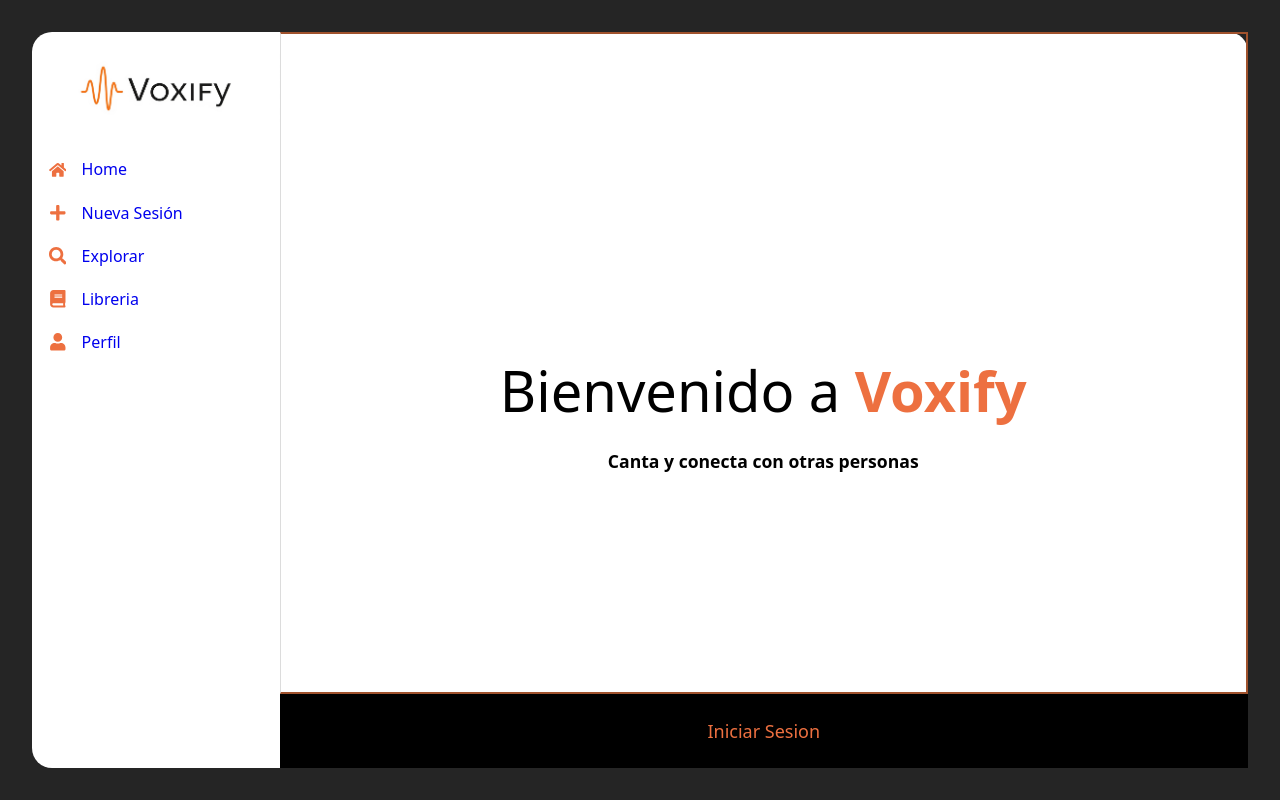
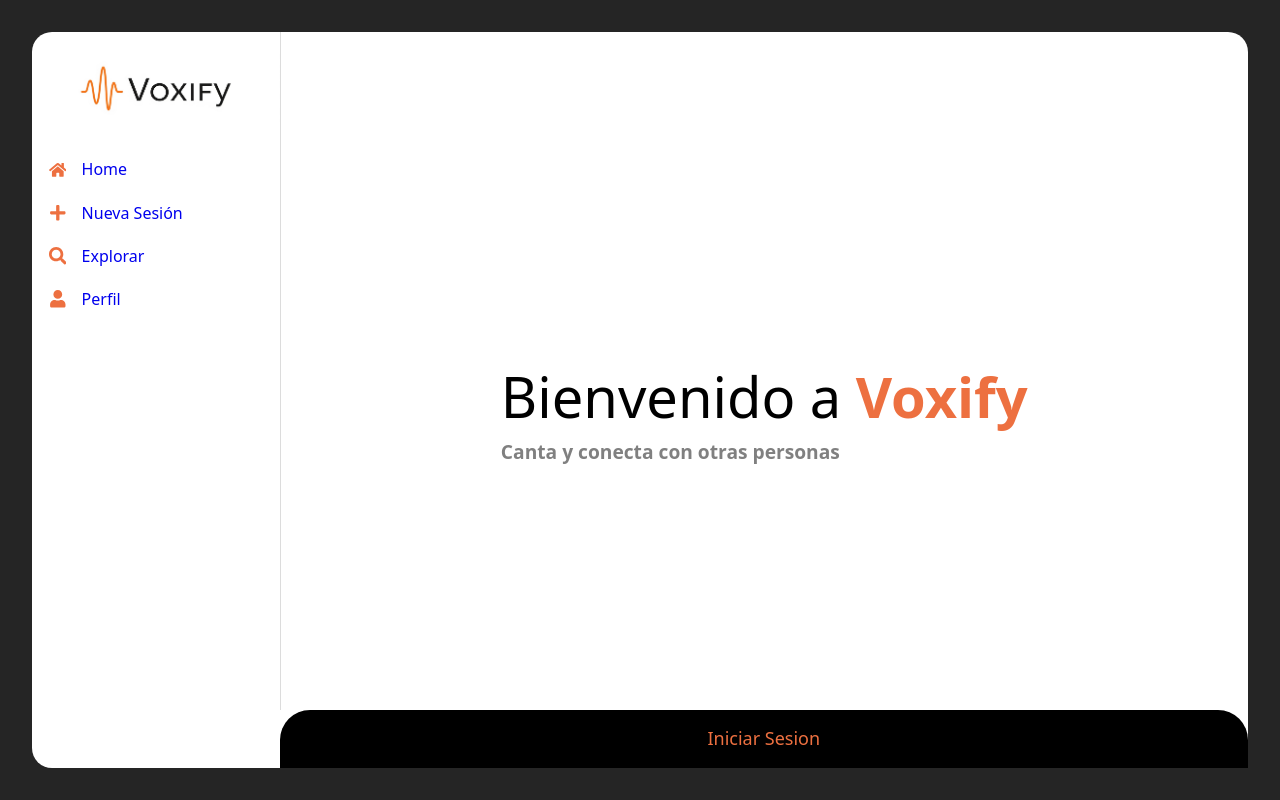
Before and after one commit to ignaarguello/Voxify, a React (Vite) app in the folder Cliente/: page / in a window 1280 px wide. Built offline with nearby package versions, Linux system fonts and the light colour scheme; the HTML template or start-up script is replaced by a standard one.

Commit message:
Add/Mejoras de interfaz y ux

```diff
--- a/Cliente/src/componentes/Footer/Footer.css
+++ b/Cliente/src/componentes/Footer/Footer.css
@@ -29,11 +29,10 @@
     /* Contenedor general del Footer */
     #Footer {
         /* border: 3px solid greenyellow; */
-        height: 10%;
+        height: 8%;
         position: sticky;
-        border-radius: 0;
+        border-radius: 30px 30px 0px 0px;
     }
-
     /* Titulo del Footer */
     #TituloVoxifyWebApp {
         color: var(--color-primario);
--- a/Cliente/src/componentes/Sidebar/Sidebar.jsx
+++ b/Cliente/src/componentes/Sidebar/Sidebar.jsx
@@ -26,11 +26,6 @@ const Anclajes = [
     icono: <FaSearch />,
   },
   {
-    url: "/libreria",
-    label: "Libreria",
-    icono: <FaBook />,
-  },
-  {
     url: "/perfil",
     label: "Perfil",
     icono: <FaUser />,
--- a/Cliente/src/layout/Layout.css
+++ b/Cliente/src/layout/Layout.css
@@ -77,13 +77,12 @@
 
 
   #ChildrenLayout {
-    border: 2px solid sienna;
-    height: 90%;
+    /* border: 2px solid sienna; */
+    height: 93%;
     border-radius: 0;
     border-left: 1px solid gainsboro;
     display: flex;
     justify-content: center;
     align-items: center;
   }
-
 }
--- a/Cliente/src/pages/Dashboard/Dashboard.css
+++ b/Cliente/src/pages/Dashboard/Dashboard.css
@@ -13,11 +13,10 @@
         }
 
         /* Contenedor de Titulos y Subtiulos */
-        #ContenedorTitulos_Dashboard{
+        #ContenedorTitulos_Dashboard {
+            /* border: 2px solid red; */
             display: flex;
             flex-direction: column;
-            justify-content: center;
-            align-items: center;
         }
 
         /* Titulo Bienvenido a Voxify */
@@ -33,9 +32,10 @@
         }
 
         /* Subtitulo - Canta y Conecta */
-        .Subtitulo_CantaYConecta{
+        .Subtitulo_CantaYConecta {
             font-weight: 600;
-            font-size: 1.1rem;
+            font-size: 1rem;
+            color: gray;
         }
     }
 
@@ -47,10 +47,16 @@
             /* border: 2px solid red; */
         }
 
+        /* Contenedor de Titulos y Subtiulos */
+        #ContenedorTitulos_Dashboard {
+            /* border: 2px solid red; */
+            display: flex;
+            flex-direction: column;
+        }
+
         /* Titulo Bienvenido a Voxify */
         #TituloBienvenidoVoxify {
             font-size: 3.5rem;
-            padding: 1rem;
             font-weight: 300;
         }
 
@@ -59,4 +65,10 @@
             font-weight: 600;
             color: var(--color-primario);
         }
+
+        /* Subtitulo - Canta y Conecta */
+        .Subtitulo_CantaYConecta {
+            font-weight: 600;
+            font-size: 1.2rem;
+        }
     }
```
